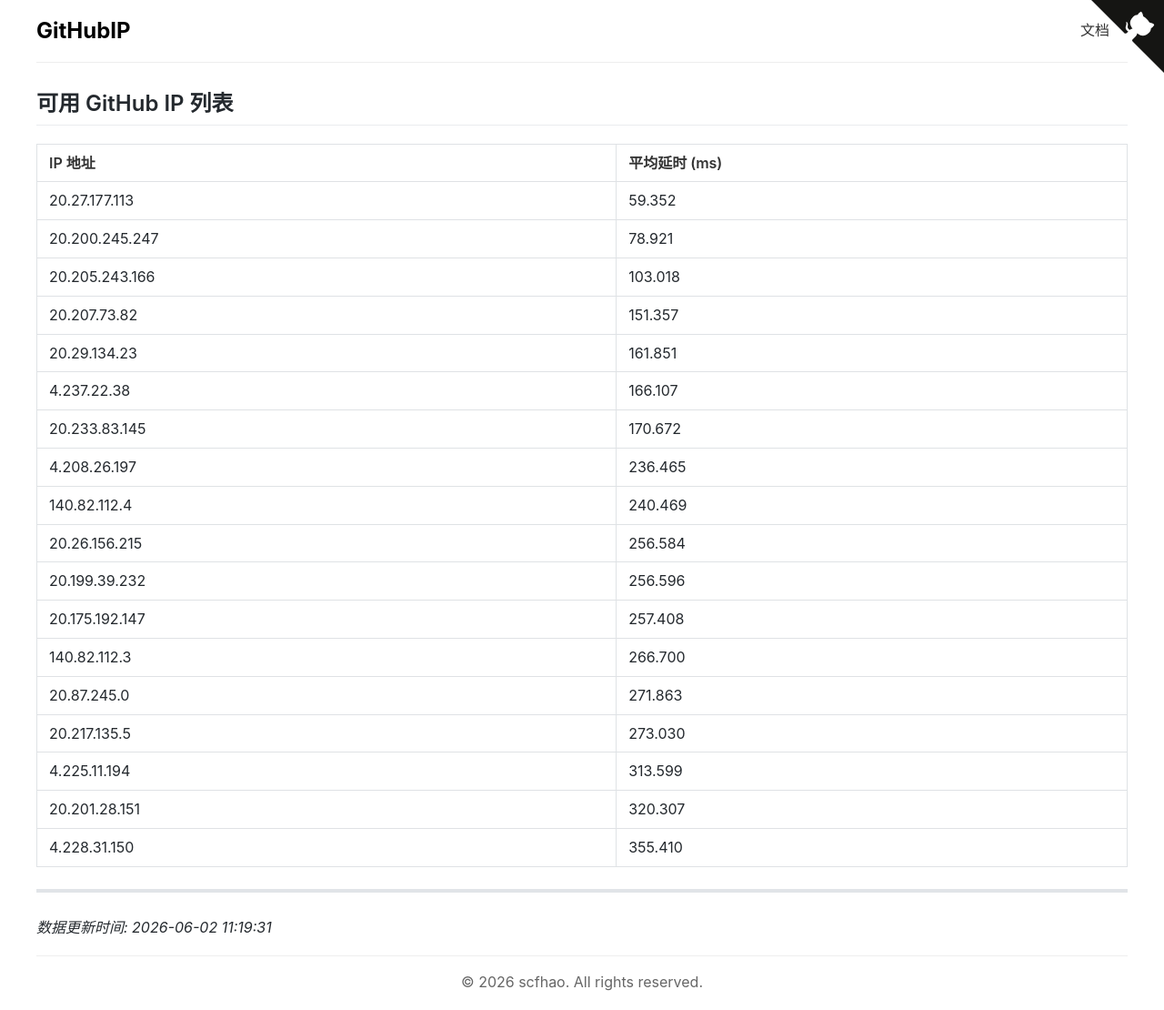
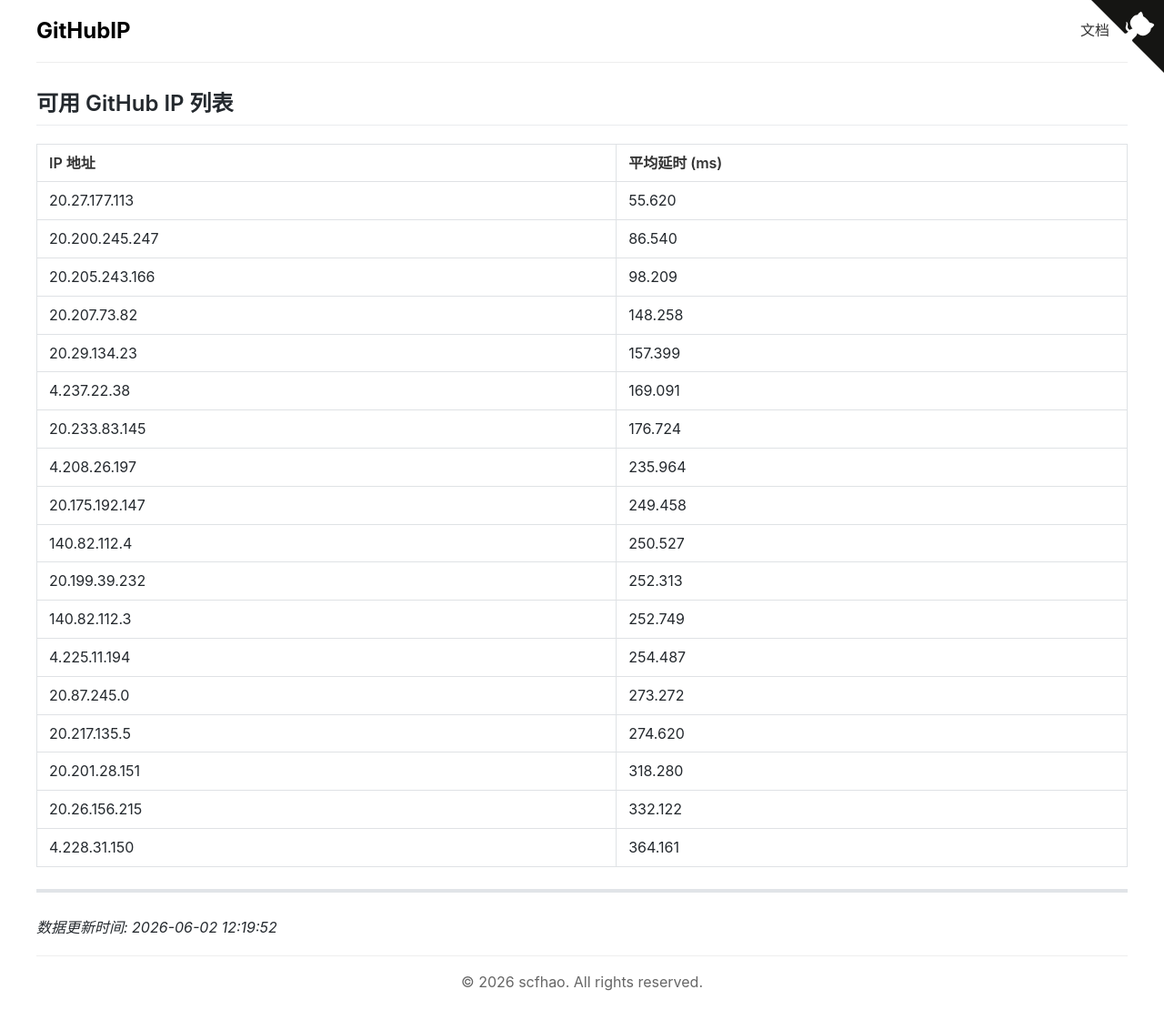
Before and after one commit to scfhao/GitHubIP, a Jekyll site: the page built from index.md, in a window 1280 px wide. Shown: the whole page at 91% size. Built offline with Jekyll 4.4.1, drawn with Linux system fonts in a browser that asks for light colours.

Commit message:
自动脚本执行 - 2026-06-02 12:19:53

```diff
--- a/index.md
+++ b/index.md
@@ -1,32 +1,32 @@
 ---
 layout: home
 title: GitHub IP 列表
-date: 2026-06-02 11:19:31
+date: 2026-06-02 12:19:52
 ---
 
 ## 可用 GitHub IP 列表
 
 | IP 地址 | 平均延时 (ms) |
 |---------|--------------|
-| 20.27.177.113 | 59.352 |
-| 20.200.245.247 | 78.921 |
-| 20.205.243.166 | 103.018 |
-| 20.207.73.82 | 151.357 |
-| 20.29.134.23 | 161.851 |
-| 4.237.22.38 | 166.107 |
-| 20.233.83.145 | 170.672 |
-| 4.208.26.197 | 236.465 |
-| 140.82.112.4 | 240.469 |
-| 20.26.156.215 | 256.584 |
-| 20.199.39.232 | 256.596 |
-| 20.175.192.147 | 257.408 |
-| 140.82.112.3 | 266.700 |
-| 20.87.245.0 | 271.863 |
-| 20.217.135.5 | 273.030 |
-| 4.225.11.194 | 313.599 |
-| 20.201.28.151 | 320.307 |
-| 4.228.31.150 | 355.410 |
+| 20.27.177.113 | 55.620 |
+| 20.200.245.247 | 86.540 |
+| 20.205.243.166 | 98.209 |
+| 20.207.73.82 | 148.258 |
+| 20.29.134.23 | 157.399 |
+| 4.237.22.38 | 169.091 |
+| 20.233.83.145 | 176.724 |
+| 4.208.26.197 | 235.964 |
+| 20.175.192.147 | 249.458 |
+| 140.82.112.4 | 250.527 |
+| 20.199.39.232 | 252.313 |
+| 140.82.112.3 | 252.749 |
+| 4.225.11.194 | 254.487 |
+| 20.87.245.0 | 273.272 |
+| 20.217.135.5 | 274.620 |
+| 20.201.28.151 | 318.280 |
+| 20.26.156.215 | 332.122 |
+| 4.228.31.150 | 364.161 |
 
 ---
 
-*数据更新时间: 2026-06-02 11:19:31*
+*数据更新时间: 2026-06-02 12:19:52*
```
